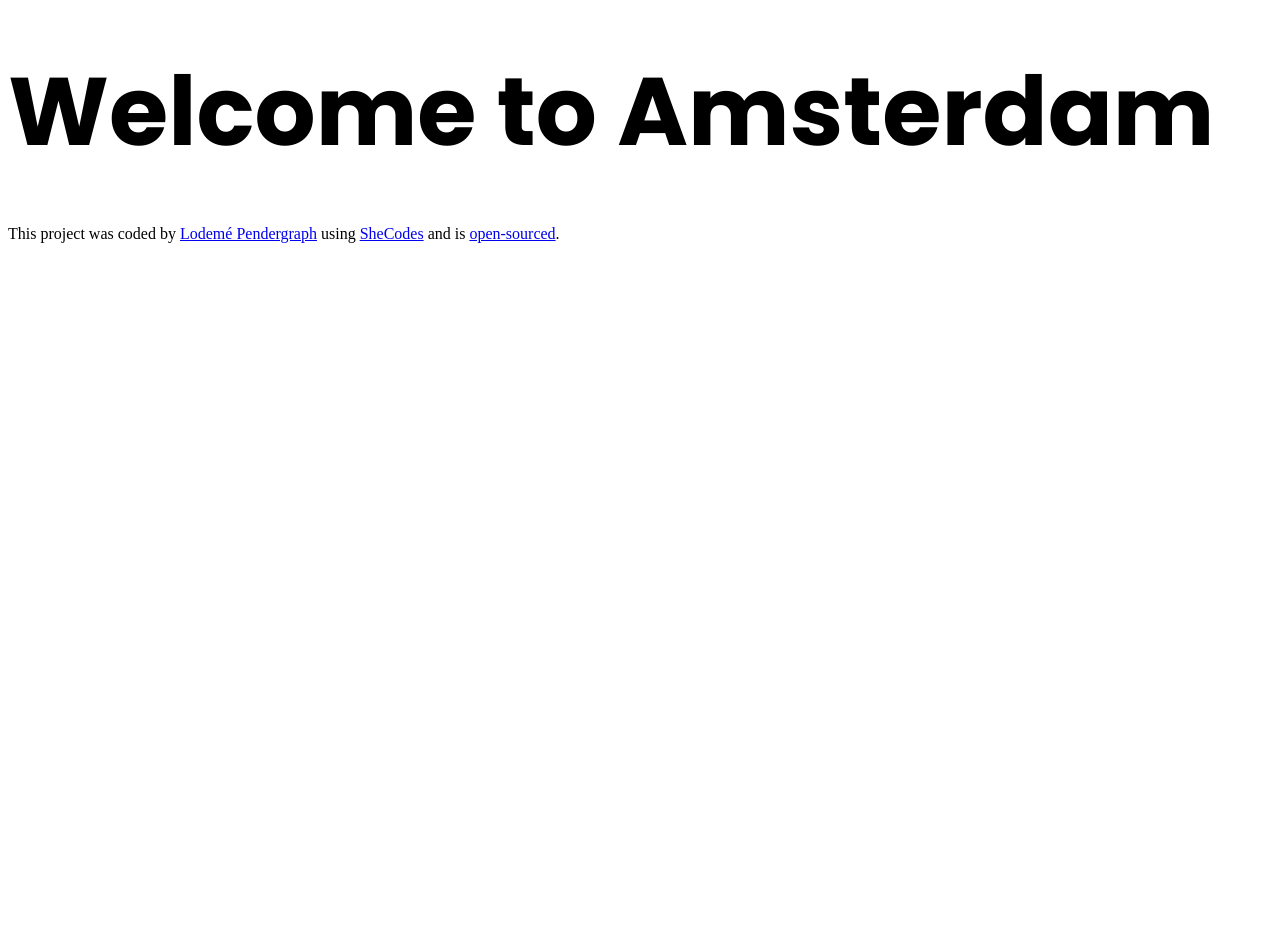
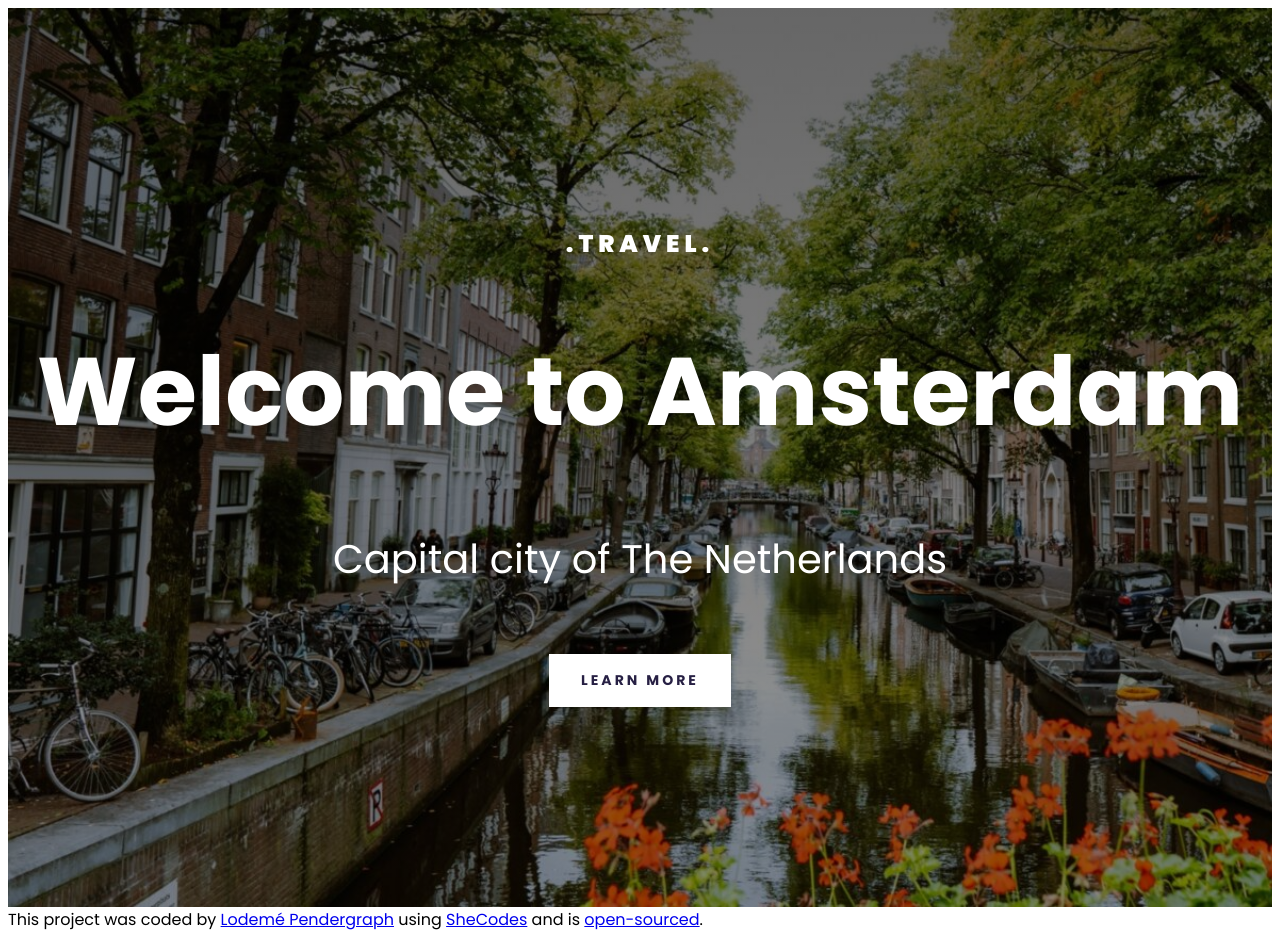
Before and after one commit to Lodeme101/My-favourite-city, a plain HTML site: page index.html in a window 1280 px wide. Before the commit the page ends 800 px from the top, so only its background shows below. Drawn offline with Linux system fonts and the light colour scheme.

Commit message:
Added images to html, created header and added styling

```diff
--- a/index.html
+++ b/index.html
@@ -14,7 +14,15 @@
     <title>Welcome to Amsterdam</title>
   </head>
   <body>
+    <div class="container">
+      <div class="hero">
+        <header>
+          <h3>.TRAVEL.</h3>
           <h1>Welcome to Amsterdam</h1>
+          <h2>Capital city of The Netherlands</h2>
+          <a href="#more">Learn more</a>
+        </header>
+      </div>
       <footer>
         This project was coded by
         <a href="https://www.linkedin.com/in/lodeme-pendergraph/"
@@ -25,5 +33,6 @@
           >open-sourced</a
         >.
       </footer>
+    </div>
   </body>
 </html>
--- a/src/styles.css
+++ b/src/styles.css
@@ -1,7 +1,75 @@
-h1 {
+body {
   font-family: "Poppins", sans-serif;
+}
+
+header {
+  background-image: linear-gradient(rgba(0, 0, 0, 0.6), rgba(0, 0, 0, 0.4)),
+    url("../images/background.png");
+  background-repeat: no-repeat;
+  background-size: cover;
+  color: white;
+  text-align: center;
+  padding: 200px 0;
+}
+
+header h1 {
   font-weight: 700;
   font-size: 96px;
-  line-height: 100%;
+  line-height: 1.5;
   letter-spacing: 0%;
 }
+
+header h2 {
+  font-weight: 400;
+  font-size: 40px;
+  line-height: 1.5;
+  letter-spacing: 0%;
+  text-align: center;
+}
+
+header h3 {
+  font-family: Poppins;
+  font-weight: 900;
+  font-size: 24px;
+  line-height: 100%;
+  letter-spacing: 5px;
+  text-align: center;
+}
+
+header a {
+  font-weight: 700;
+  font-size: 14px;
+  line-height: 1.5;
+  text-align: center;
+  color: #272044;
+  padding: 16px 32px;
+  margin-top: 32px;
+  display: inline-block;
+  letter-spacing: 3px;
+  text-decoration: none;
+  text-transform: uppercase;
+  background: white;
+}
+
+.container {
+  max-width: 1400px;
+  margin: 0 auto;
+}
+
+@media (max-width: 900px) {
+  header {
+    padding: 60px 0;
+  }
+
+  header h1 {
+    font-size: 48px;
+  }
+
+  header h2 {
+    font-size: 20px;
+  }
+
+  header h3 {
+    font-size: 12px;
+  }
+}
```
Lines whose indentation alone changed are shown as unchanged.
